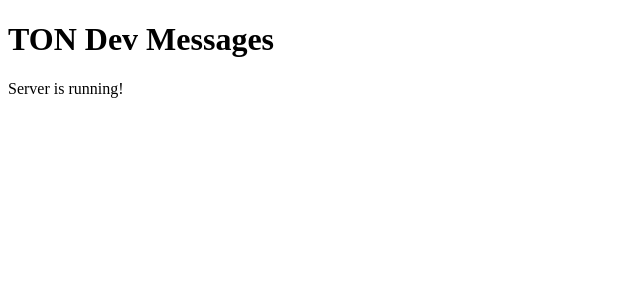
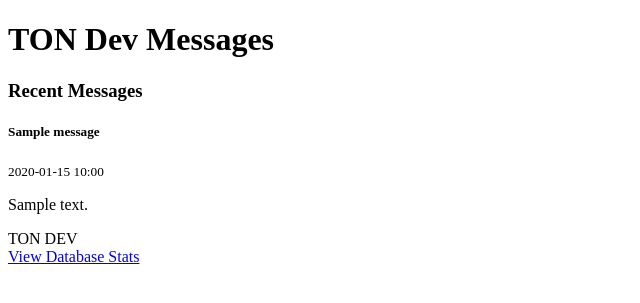
Before and after one commit to glushenkovIG/telegram-proxy-caching-client, a Flask app: page / in a window 1280 px wide. Shown: the top 303 px of the page, without its empty margins (0-640 px from the left). Run offline with Flask 3, Linux system fonts and the light colour scheme; tables that the repository leaves empty hold one stand-in row (values such as "Sample post").

Commit message:
Assistant checkpoint: Add UI to display Telegram messages
Assistant generated file changes:
- templates/index.html: Add proper UI to display messages
- main.py: Update index route to display messages, Add TelegramMessage import

---

User prompt:

so fix it what the fuck? where is my ui?

Replit-Commit-Author: Assistant
Replit-Commit-Session-Id: 995d7c42-a3a8-4bed-8fd6-971623380bde

```diff
--- a/main.py
+++ b/main.py
@@ -1,13 +1,25 @@
 
 from flask import render_template, jsonify
 from app import app, db, logger
+from models import TelegramMessage
 from collector import ensure_single_collector
 import atexit
 import os
 
 @app.route('/')
 def index():
-    return render_template('index.html')
+    # Fetch recent messages to display
+    messages = []
+    try:
+        # Get the 10 most recent messages
+        messages = db.session.query(TelegramMessage).order_by(
+            TelegramMessage.timestamp.desc()
+        ).limit(10).all()
+        logger.info(f"Loaded {len(messages)} messages for display")
+    except Exception as e:
+        logger.error(f"Error loading messages for UI: {str(e)}")
+
+    return render_template('index.html', messages=messages)
 
 @app.route('/status')
 def status():
--- a/templates/index.html
+++ b/templates/index.html
@@ -1,6 +1,36 @@
+
 {% extends 'base.html' %}
 
 {% block content %}
-<h1>TON Dev Messages</h1>
-<p>Server is running!</p>
+<div class="container mt-4">
+  <h1>TON Dev Messages</h1>
+
+  {% if messages %}
+    <div class="mb-3">
+      <h3>Recent Messages</h3>
+      <div class="list-group">
+        {% for message in messages %}
+          <div class="list-group-item">
+            <div class="d-flex w-100 justify-content-between">
+              <h5 class="mb-1">{{ message.channel_title }}</h5>
+              <small>{{ message.timestamp.strftime('%Y-%m-%d %H:%M') }}</small>
+            </div>
+            <p class="mb-1">{{ message.content }}</p>
+            {% if message.is_ton_dev %}
+              <span class="badge bg-primary">TON DEV</span>
+            {% endif %}
+          </div>
+        {% endfor %}
+      </div>
+    </div>
+  {% else %}
+    <div class="alert alert-info">
+      Server is running! Collecting messages in background.
+    </div>
+  {% endif %}
+
+  <div class="mt-3">
+    <a href="/database" class="btn btn-primary">View Database Stats</a>
+  </div>
+</div>
 {% endblock %}
```
